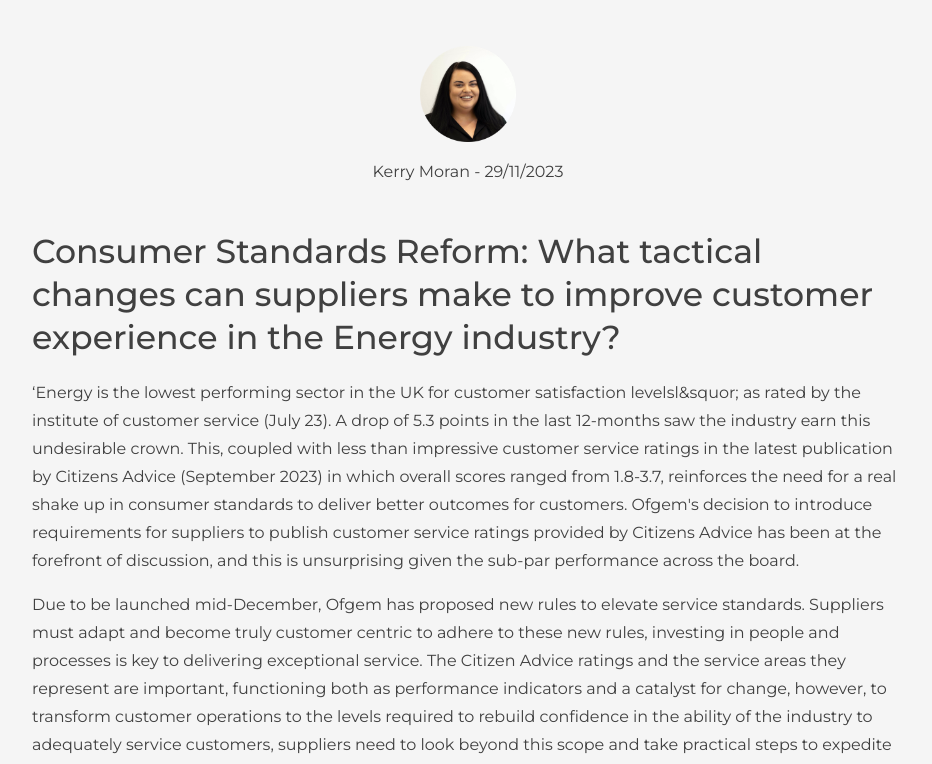
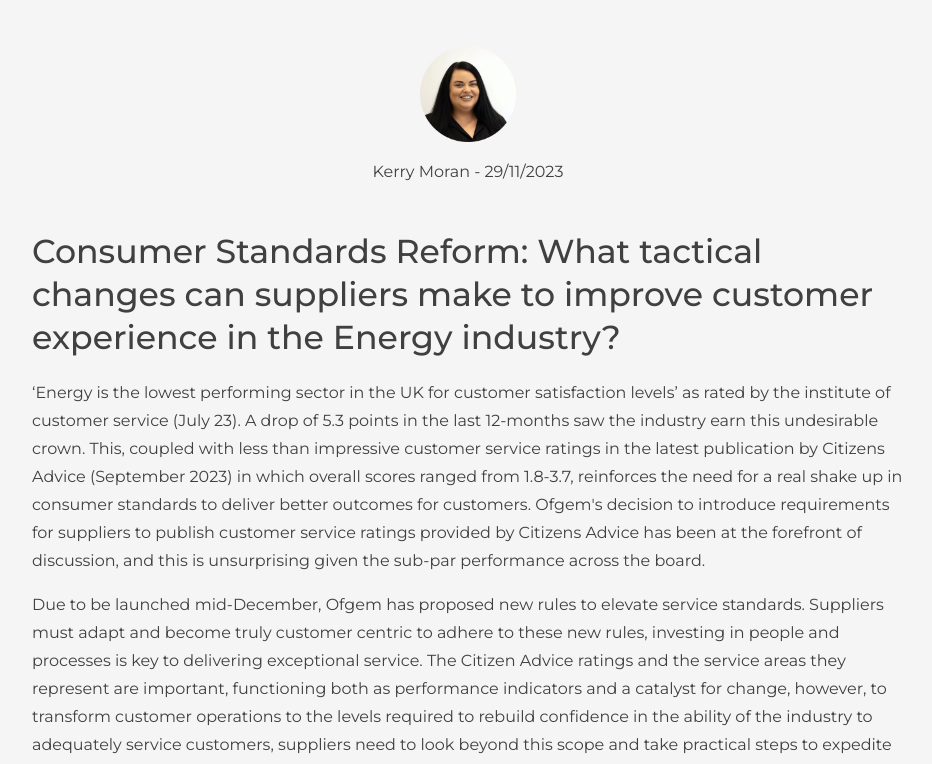
Before and after one commit to luke-meadows/clyde-ventures-2.0, a Next.js app: page /insights/consumer-standards-reform in a window 1280 px wide. Shown: the part 506-1270 px from the top of the page, without its empty margins (156-1088 px from the left). Built offline with nearby package versions, Linux system fonts and the light colour scheme.

Commit message:
insights 4

```diff
--- a/pages/insights/consumer-standards-reform.js
+++ b/pages/insights/consumer-standards-reform.js
@@ -28,7 +28,7 @@ export default function InsightPage() {
         </h2>
         <p>
           &lsquo;Energy is the lowest performing sector in the UK for customer
-          satisfaction levelsl&squor; as rated by the institute of customer
+          satisfaction levels&rsquo; as rated by the institute of customer
           service (July 23). A drop of 5.3 points in the last 12-months saw the
           industry earn this undesirable crown. This, coupled with less than
           impressive customer service ratings in the latest publication by
```
